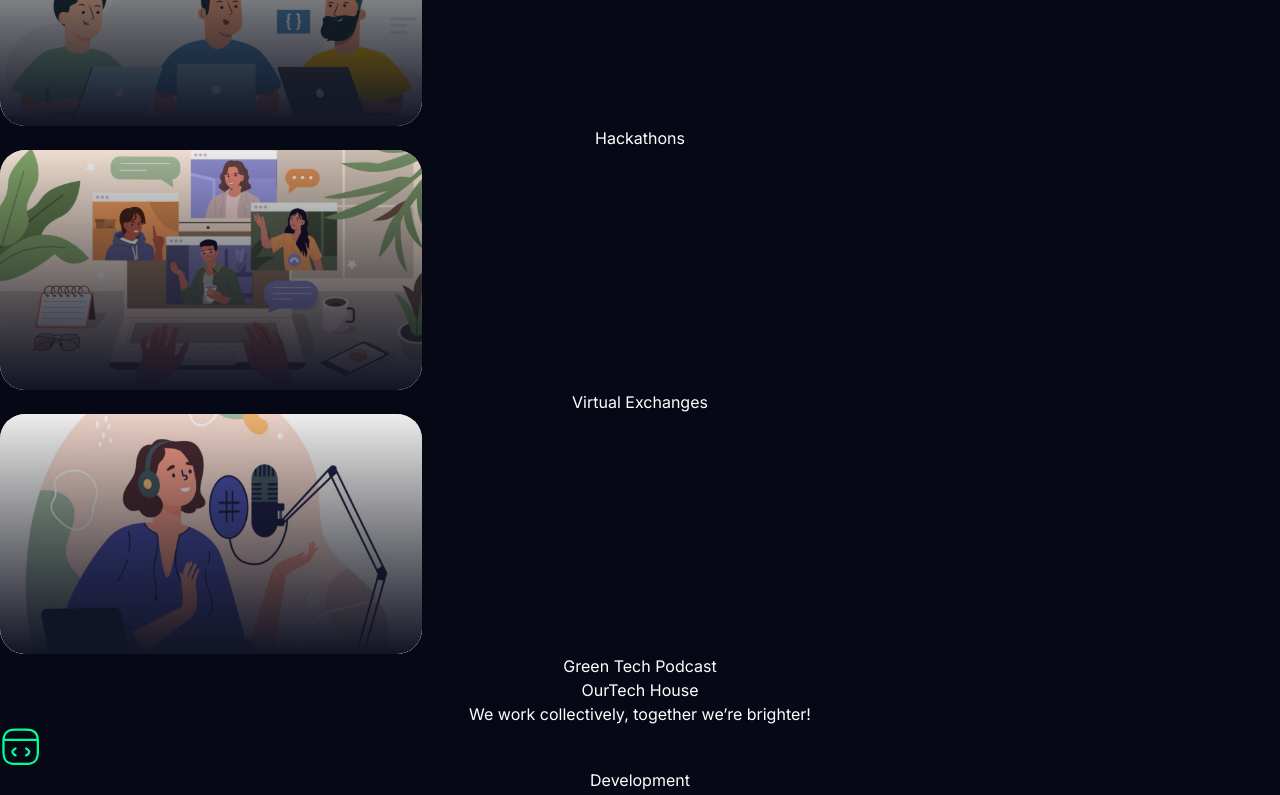
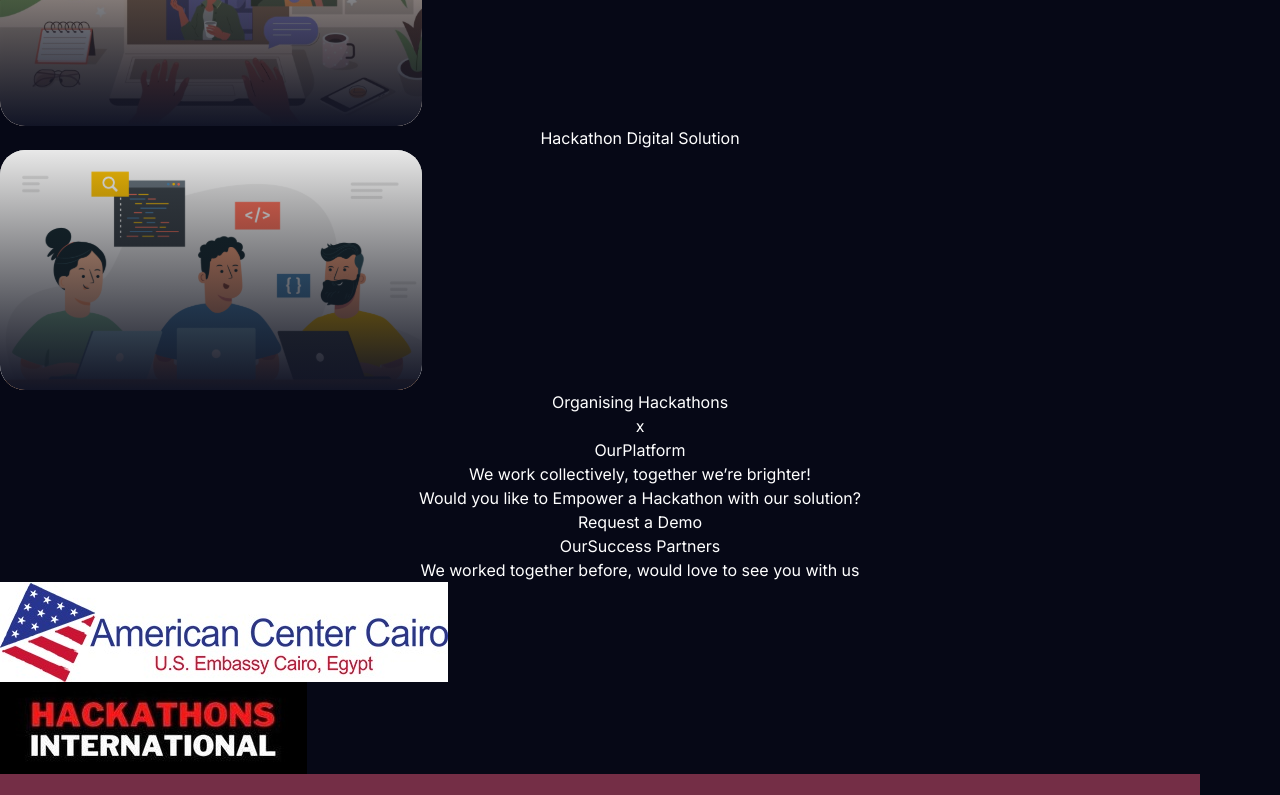
Before and after one commit to Mohamed3Okasha/mena-hackathons, a React (Vite) app: page / in a window 1280 px wide. Shown: the part 780-1575 px from the top of the page. Built offline with nearby package versions, Linux system fonts and the light colour scheme.

Commit message:
add demo section, update activities section

```diff
--- a/src/App.tsx
+++ b/src/App.tsx
@@ -1,4 +1,5 @@
 import './App.css';
+import { DemoSection } from './components/DemoSection';
 import { Footer } from './components/Footer';
 import { HeroSection } from './components/HeroSection';
 import {Navbar} from './components/Navbar';
@@ -12,7 +13,7 @@ export function App() {
     <Navbar />
     <HeroSection />
     <ProjectsSection />
-    <ServicesSection />
+    <DemoSection />
     <PartnersSection />
     <Footer />
     </>
--- /dev/null
+++ b/src/components/DemoSection/index.tsx
@@ -0,0 +1,27 @@
+export function DemoSection(){
+    return(
+        <div className={`p-5 sm:px-20 sm:py-10 my-auto`} id={`services`}>
+            <div className={`mb-3`}>
+                <h1 className="text-3xl lg:text-4xl font-semibold leading-none mb-3">
+                    <span className={`mr-3`} >
+                        Our
+                    </span>
+                    <span className={`text-[#00FF95]`}>
+                        Platform
+                    </span>
+                </h1>
+                <p className={`font-light text-1xl text-[#CECED0]`}>
+                    We work collectively, together we’re brighter!
+                </p>
+            </div>
+            <div className={`mt-10 flex flex-col items-center`}>
+                <h1 className="text-[#CECED0] text-2xl lg:text-3xl font-semibold leading-none mb-3">
+                        Would you like to Empower a Hackathon with our solution?
+                </h1>
+                <a href={`mailto:demo@menahackathons.com`} target={`blank`} className={`mt-10 flex justify-center items-center gap-3 font- text-[#00FF95] mb-5 w-fit border-2 border-[#00FF95] p-3 rounded-lg font-bold`}>
+                    Request a Demo
+                </a>
+            </div>
+        </div>
+    )
+}
--- a/src/components/ProjectsSection/index.tsx
+++ b/src/components/ProjectsSection/index.tsx
@@ -21,10 +21,10 @@ export function ProjectsSection(){
             </p>
         </div>
         <div className={`flex flex-col md:flex-row justify-center gap-5`}>
-            <ProjectCard title={`Hackathons`} iconPath={hackathonsImgPath} iconBgColor={`sky`} altText={`hackathons image`}/>
-            <ProjectCard title={`Virtual Exchanges`} iconPath={virtualExchangeImgPath} iconBgColor={`red`} altText={`hackathons image`}/>
-            <ProjectCard title={`Green Tech Podcast`} iconPath={podcastImgPath} iconBgColor={`teal`} altText={`hackathons image`}/>
-
+            <ProjectCard title={`Hackathon Digital Solution`} iconPath={virtualExchangeImgPath} iconBgColor={`red`} altText={`hackathons image`}/>
+            <ProjectCard title={`Organising Hackathons`} iconPath={hackathonsImgPath} iconBgColor={`sky`} altText={`hackathons image`}/>
+            {/* <ProjectCard title={`Green Tech Podcast`} iconPath={podcastImgPath} iconBgColor={`teal`} altText={`hackathons image`}/> */}
+x
         </div>
     </div>
     )
```
